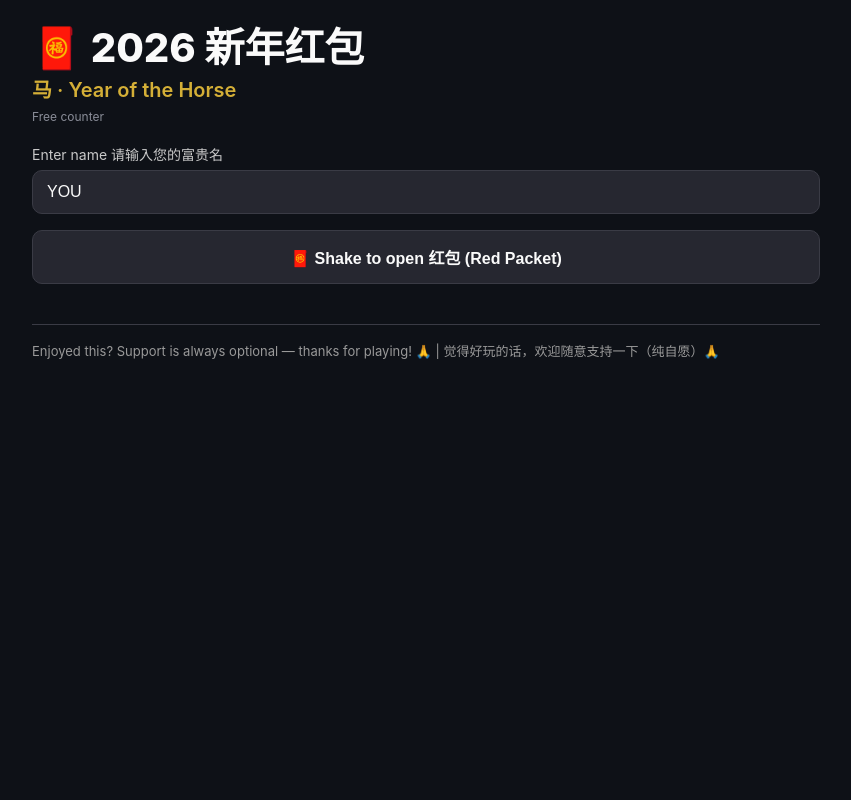
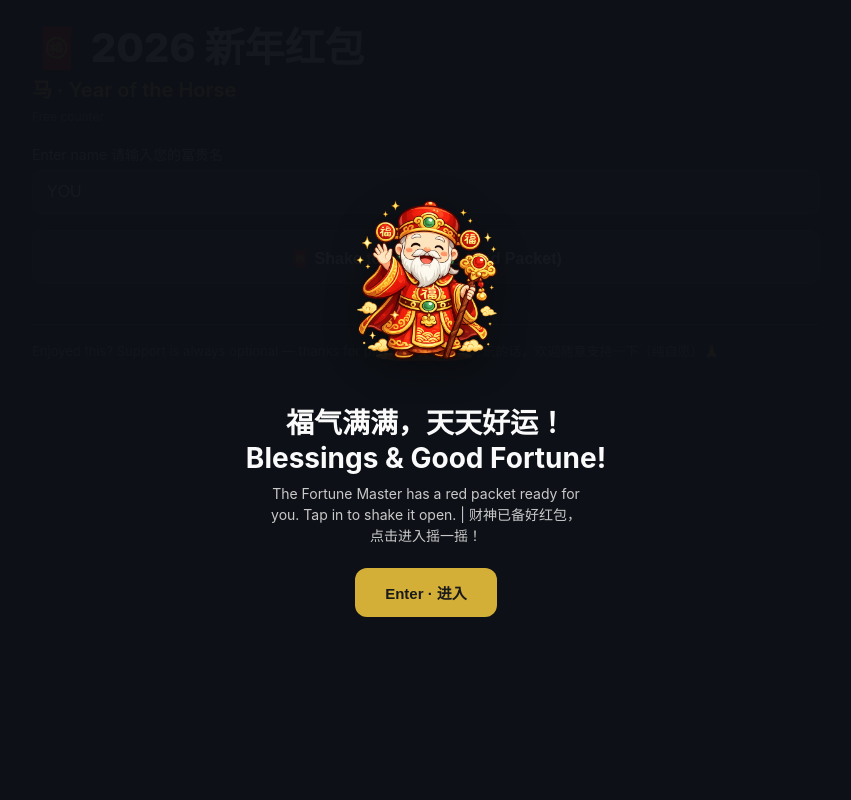
Before and after one commit to foosiangyee/red-packet-fun, a Flask app: page / in a window 1280 px wide. Shown: the whole page, without its empty margins (214-1065 px from the left). Run offline with Flask 3, Linux system fonts and the light colour scheme.

Commit message:
Add splash overlay and greeting to index.html

```diff
--- a/templates/index.html
+++ b/templates/index.html
@@ -150,9 +150,65 @@
     background: #7a0000; color: white; padding: 8px 12px; border-radius: 10px;
     text-align: center; font-size: 13px; font-weight: 700; text-decoration: none;
   }
+
+  /* --- Splash / greeting overlay (Fortune Master) --- */
+  #splash-overlay {
+    position: fixed; inset: 0; z-index: 9999;
+    background: rgba(14,17,23,0.97);
+    display: flex; flex-direction: column; align-items: center; justify-content: center;
+    text-align: center; padding: 24px;
+  }
+  #splash-overlay img {
+    width: min(200px, 55vw);
+    margin-bottom: 18px;
+    filter: drop-shadow(0 8px 18px rgba(0,0,0,0.4));
+  }
+  #splash-overlay h1 {
+    font-size: clamp(20px, 6vw, 28px);
+    margin: 0 0 8px;
+    color: #fafafa;
+  }
+  #splash-overlay p {
+    color: #c9c9c9; font-size: 14px; margin: 0 0 22px; max-width: 320px; line-height: 1.5;
+  }
+  #splash-enter-btn {
+    background: #d4af37; color: #1a1a1a; border: none; padding: 14px 30px;
+    border-radius: 12px; font-weight: 800; font-size: 15px; cursor: pointer;
+  }
+  #splash-enter-btn:active { transform: scale(0.98); }
+
+  /* --- Rarity-tier avatar shown inside the result card --- */
+  .card-avatar-wrap { text-align: center; margin: 4px 0 10px; }
+  .card-avatar-wrap img {
+    height: 84px;
+    filter: drop-shadow(0 4px 10px rgba(0,0,0,0.35));
+  }
 </style>
 </head>
 <body>
+
+<div id="splash-overlay">
+  <img src="/static/images/splash-fortune-master.png" alt="Fortune Master">
+  <h1>福气满满，天天好运！<br>Blessings &amp; Good Fortune!</h1>
+  <p>The Fortune Master has a red packet ready for you. Tap in to shake it open. | 财神已备好红包，点击进入摇一摇！</p>
+  <button id="splash-enter-btn">Enter · 进入</button>
+</div>
+<script>
+  // Shown once per browser session — a returning visitor within the same
+  // session goes straight to the app instead of seeing the greeting again.
+  (function () {
+    const overlay = document.getElementById("splash-overlay");
+    if (sessionStorage.getItem("rp_splash_seen")) {
+      overlay.style.display = "none";
+      return;
+    }
+    document.getElementById("splash-enter-btn").addEventListener("click", function () {
+      overlay.style.display = "none";
+      sessionStorage.setItem("rp_splash_seen", "1");
+    });
+  })();
+</script>
+
 <div class="wrap">
 
   <div class="header">
@@ -441,6 +497,13 @@ document.getElementById('counter-wrap').addEventListener('click', function(e) {
     jackpot: { burstCount: 30, burstSpread: 170, burstDuration: 1200, rainCount: 60, rainDuration: 2400, particles: ["🪙", "✨", "🐉"] }
   };
 
+  // Rarity-tier avatar images — same three tiers as BURST_CONFIG above.
+  const AVATAR_MAP = {
+    normal:  { src: "/static/images/tier-normal.png",  alt: "Lucky red packet" },
+    high:    { src: "/static/images/tier-high.png",    alt: "Lucky fortune cat" },
+    jackpot: { src: "/static/images/tier-jackpot.png", alt: "Cai Shen, God of Wealth" }
+  };
+
   // ---------------------------------------------------------------------
   // Helpers
   // ---------------------------------------------------------------------
@@ -517,6 +580,9 @@ document.getElementById('counter-wrap').addEventListener('click', function(e) {
           <div class="title">${CURRENT_YEAR} 新年红包 · ${zodiac} <span style="opacity:0.85;">•</span> New Year Red Packet</div>
         </div>
         ${jackpotBanner}
+        <div class="card-avatar-wrap">
+          <img src="${AVATAR_MAP[tier].src}" alt="${AVATAR_MAP[tier].alt}">
+        </div>
         <div class="grid">
           <div><b>To / 收件人:</b><br>${escapeHtml(safeName)}</div>
           <div><b>Amount / 红包量:</b><br>${amount}</div>
```
